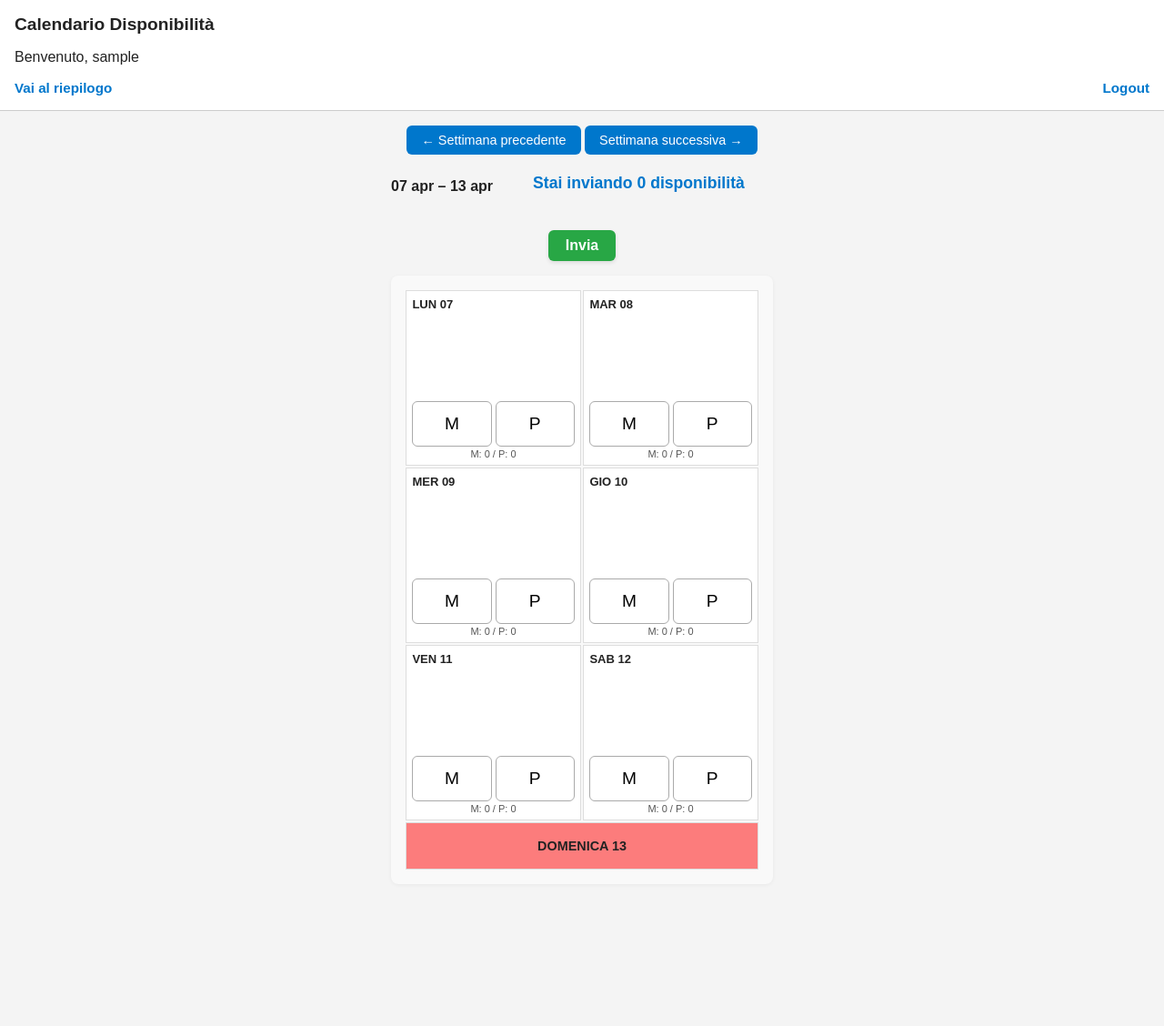
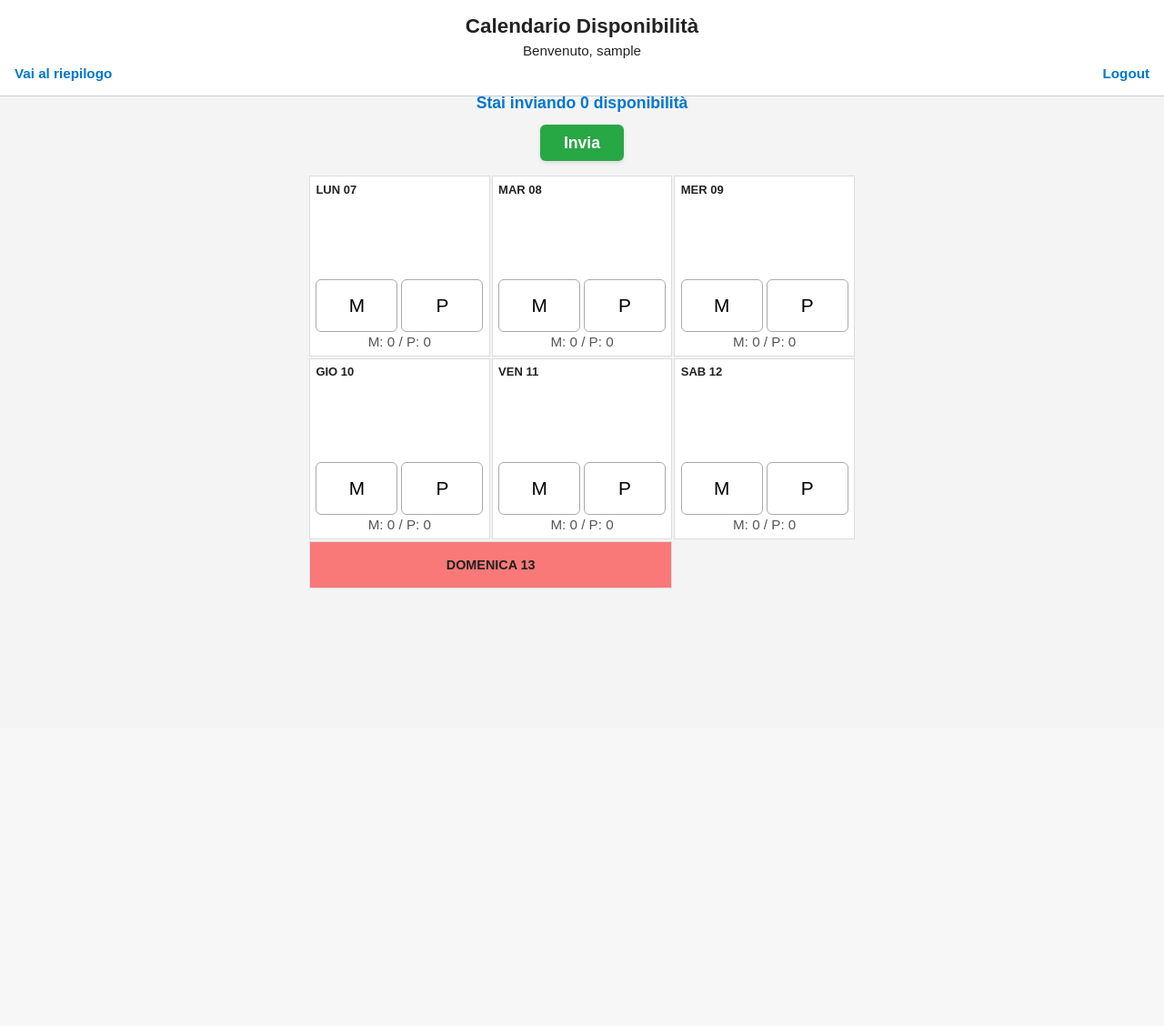
Before and after one commit to gioele134/Org-inc, a Flask app: page /calendario in a window 1280 px wide. Shown: the whole page at 91% size. After the commit the page ends 647 px from the top, so only its background shows below. Run offline with Flask 3, Linux system fonts and the light colour scheme; the visitor is signed in with stand-in values (Sample User, id 1); data that the repository does not hold is empty.

Commit message:
Update styles.css

```diff
--- a/static/styles.css
+++ b/static/styles.css
@@ -83,8 +7,9 @@ body {
   padding-bottom: 100px;
 }
 
+/* === HEADER === */
 header {
-  position: sticky;
+  position: fixed;
   top: 0;
   left: 0;
   right: 0;
@@ -92,13 +17,17 @@ header {
   padding: 1rem;
   z-index: 9999;
   border-bottom: 1px solid #ccc;
-  overflow-x: auto;
-  white-space: nowrap;
+  text-align: center;
 }
 
 header h2 {
   margin: 0;
   font-size: 1.2rem;
+}
+
+header p {
+  margin: 0.3rem 0;
+  font-size: 0.95rem;
 }
 
 header nav {
@@ -107,8 +36,6 @@ header nav {
   align-items: center;
   margin-top: 0.5rem;
   gap: 1rem;
-  flex-wrap: nowrap;
-  overflow-x: auto;
 }
 
 header a {
@@ -122,20 +49,27 @@ header a:hover {
   text-decoration: underline;
 }
 
+/* === CONTENITORE === */
 .container {
   max-width: 420px;
   margin: 0 auto;
   padding: 1rem;
+  padding-top: 6rem;
 }
 
+/* === NAVIGAZIONE === */
 .navigazione {
-  text-align: center;
+  display: flex;
+  flex-direction: column;
+  align-items: center;
   margin-bottom: 1rem;
+}
+
+.settimana-btns {
   display: flex;
   justify-content: center;
-  align-items: center;
-  gap: 0.8rem;
-  flex-wrap: wrap;
+  gap: 1rem;
+  margin-bottom: 0.5rem;
 }
 
 .navigazione button {
@@ -156,36 +90,54 @@ header a:hover {
 #titoloSettimana {
   font-weight: bold;
   font-size: 1rem;
+  margin-bottom: 0.5rem;
 }
 
 .contatore {
-  margin-top: 0.6rem;
   font-size: 1.1rem;
   font-weight: bold;
+  color: #0077cc;
+  margin-bottom: 0.8rem;
+  text-align: center;
 }
 
-#contatoreSelezioni {
-  color: #0077cc;
+.invia-contesto {
+  text-align: center;
 }
 
-/* Griglia settimana */
+#inviaBtn {
+  background: #28a745;
+  color: white;
+  border: none;
+  padding: 0.5rem 1.2rem;
+  border-radius: 6px;
+  font-size: 1rem;
+  cursor: pointer;
+  font-weight: bold;
+  box-shadow: 0 2px 4px rgba(0,0,0,0.1);
+}
+
+#inviaBtn:hover {
+  background-color: #218838;
+}
+
+/* === GRIGLIA CALENDARIO === */
 .settimana {
   display: grid;
   grid-template-columns: 1fr 1fr;
   gap: 2px;
 }
 
-/* Giorni lun-sab con turni */
 .giorno {
-  position: relative;
   background: white;
   border: 1px solid #ddd;
+  padding: 0.4rem;
   font-size: 0.8rem;
-  padding: 0.4rem;
   display: flex;
   flex-direction: column;
   justify-content: space-between;
   aspect-ratio: 1 / 1;
+  position: relative;
 }
 
 .etichetta {
@@ -237,29 +189,7 @@ header a:hover {
   pointer-events: none;
 }
 
-/* Invia */
-.invia-contesto {
-  margin-top: 0.8rem;
-  text-align: center;
-}
-
-#inviaBtn {
-  background: #28a745;
-  color: white;
-  border: none;
-  padding: 0.5rem 1.2rem;
-  border-radius: 6px;
-  font-size: 1rem;
-  cursor: pointer;
-  font-weight: bold;
-  box-shadow: 0 2px 4px rgba(0,0,0,0.1);
-}
-
-#inviaBtn:hover {
-  background-color: #218838;
-}
-
-/* Toast */
+/* === TOAST === */
 .toast {
   visibility: hidden;
   position: fixed;
@@ -342,75 +270,61 @@ header a:hover {
   margin-bottom: 0.5rem;
 }
 
-/* Festivi */
-.festivo {
-  background-color: rgba(255, 0, 0, 0.2);
-  pointer-events: none;
-  opacity: 0.7;
-}
-
-.festivo-label {
-  font-size: 0.9rem;
-  color: #a00;
-  font-weight: bold;
-  text-align: center;
-}
-
-/* Riepilogo */
-.riepilogo {
-  max-width: 600px;
-  margin: 2rem auto;
-  padding: 0 1rem;
-  font-family: sans-serif;
-}
-
-.settimana {
-  margin-bottom: 2.5rem;
-  background-color: #f9f9f9;
-  padding: 1rem;
-  border-radius: 8px;
-  box-shadow: 0 1px 4px rgba(0,0,0,0.05);
-}
-
-.settimana h3 {
-  font-size: 1.1rem;
-  margin-bottom: 1rem;
-  text-align: center;
-  color: #333;
-}
-
-.giorno-riepilogo {
-  padding: 0.6rem;
-  border-top: 1px solid #ddd;
-}
-
-.giorno-riepilogo strong {
-  display: block;
-  font-size: 1rem;
-  margin-bottom: 0.3rem;
-  color: #0077cc;
-}
-
-.giorno-riepilogo div {
-  font-size: 0.95rem;
-  margin-bottom: 0.3rem;
-}
-
-.contatore {
-  margin: 0.5rem auto 1rem;
-  font-size: 1.1rem;
-  text-align: center;
-  font-weight: bold;
-  color: #0077cc;
-}
-
+/* === RIMOZIONE DISPONIBILITÀ (✖) === */
 .rimuovi-btn {
   background-color: rgba(255, 0, 0, 0.8);
   color: white;
   border: none;
+  font-size: 1rem;
+  margin-left: 0.3rem;
+  padding: 2px 6px;
   border-radius: 4px;
-  padding: 0.1rem 0.4rem;
-  font-size: 1rem;
   cursor: pointer;
-  margin-left: 6px;
 }
+
+/* === MEDIA QUERY: MIGLIORAMENTO SU TABLET E DESKTOP === */
+@media (min-width: 768px) {
+  .container {
+    max-width: 600px;
+    padding: 2rem;
+  }
+
+  .giorno {
+    font-size: 1rem;
+  }
+
+  .turno-btn {
+    font-size: 1.3rem;
+    padding: 1rem;
+  }
+
+  .settimana {
+    grid-template-columns: 1fr 1fr 1fr;
+  }
+
+  .conteggio {
+    font-size: 0.95rem;
+  }
+
+  #inviaBtn {
+    font-size: 1.1rem;
+    padding: 0.6rem 1.6rem;
+  }
+
+  .navigazione button {
+    font-size: 1rem;
+    padding: 0.6rem 1.2rem;
+  }
+
+  header h2 {
+    font-size: 1.4rem;
+  }
+
+  .login-container {
+    max-width: 500px;
+  }
+
+  .toast {
+    font-size: 1rem;
+  }
+}
```
Also changed, not shown: other parts of static/styles.css (+3 -81 lines).
